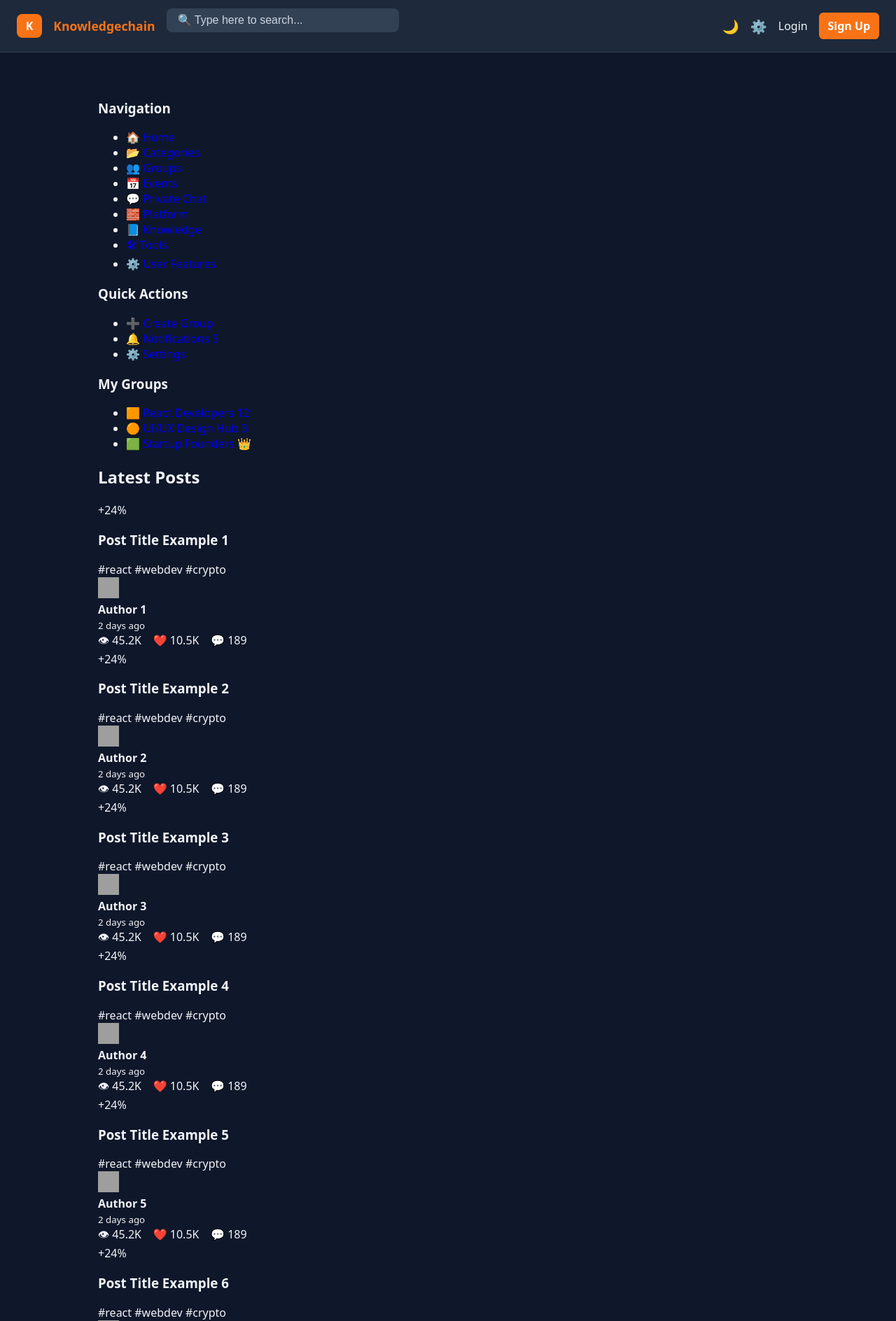
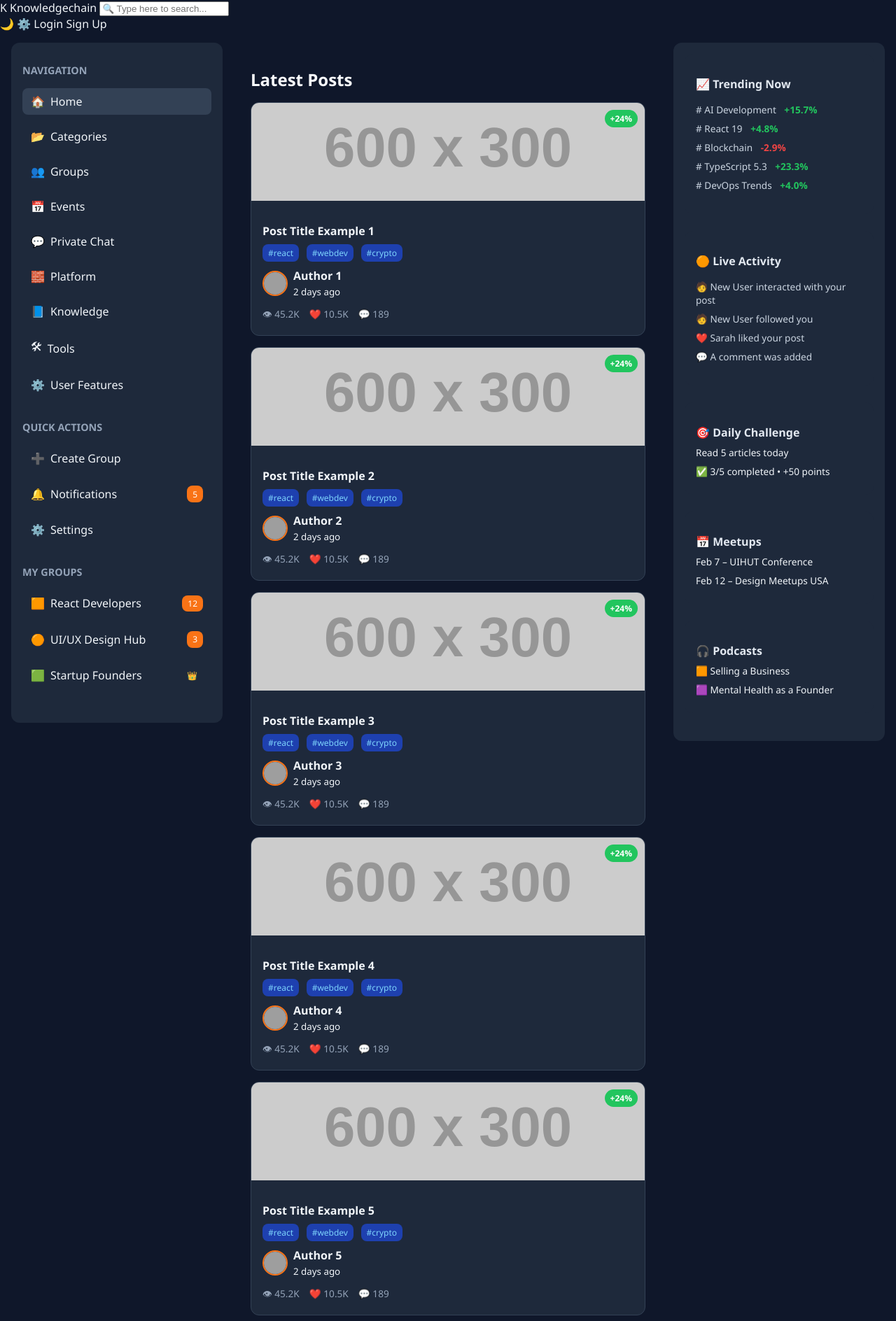
Before and after one commit to mejbah330/Forum, a PHP site: page /DynamicForum/ in a window 1280 px wide. Shown: the top 1888 px of the page at 70% size. Run offline with PHP 8.4, Linux system fonts and the light colour scheme; grey boxes labelled with a size stand in for pictures from a placeholder-image service; some libraries are stand-ins or nearby versions; grey boxes are pictures that could not be loaded.

Commit message:
Update Style.css

```diff
--- a/assets/css/Style.css
+++ b/assets/css/Style.css
@@ -1,121 +1,218 @@
-/* Tailwind-like custom utility CSS */
+/* ---- Base ---- */
 
 body {
   margin: 0;
-  font-family: system-ui, sans-serif;
+  font-family: 'Segoe UI', sans-serif;
   background: #0f172a;
   color: #f1f5f9;
+  display: flex;
+  flex-direction: column;
 }
 
 a {
   text-decoration: none;
-  transition: 0.2s ease;
+  color: inherit;
 }
 
-main {
-  max-width: 1000px;
-  margin: 2rem auto;
+h3 {
+  font-size: 1rem;
+  color: #e2e8f0;
+  margin-bottom: 0.5rem;
+}
+
+/* ---- Layout ---- */
+
+.layout {
+  display: flex;
+  padding: 0;
+  max-width: 1600px;
+  margin: 0 auto;
+  gap: 1.5rem;
   padding: 1rem;
 }
 
-/* --- NAVIGATION HEADER --- */
-
-.navbar {
+.sidebar-left, .sidebar-right {
+  width: 270px;
+  padding: 1rem;
   background: #1e293b;
-  padding: 0.75rem 1.5rem;
-  display: flex;
-  justify-content: space-between;
-  align-items: center;
-  border-bottom: 1px solid #334155;
+  border-radius: 0.75rem;
+  height: fit-content;
 }
 
-.navbar-left {
+.main-feed {
+  flex: 1;
+  padding: 1rem;
+}
+
+/* ---- Sidebar Nav ---- */
+
+.nav-section {
+  margin-bottom: 2rem;
+}
+
+.nav-section h3 {
+  font-size: 0.9rem;
+  color: #94a3b8;
+  margin-bottom: 0.5rem;
+  text-transform: uppercase;
+}
+
+.nav-section ul {
+  list-style: none;
+  padding: 0;
+}
+
+.nav-section li {
+  margin-bottom: 0.75rem;
+}
+
+.nav-section li a {
+  color: #f1f5f9;
+  padding: 0.5rem 0.75rem;
   display: flex;
   align-items: center;
+  gap: 0.5rem;
+  border-radius: 0.5rem;
+  font-weight: 500;
+}
+
+.nav-section li.active a,
+.nav-section li a:hover {
+  background: #334155;
+}
+
+.badge {
+  background: #f97316;
+  color: white;
+  font-size: 0.75rem;
+  border-radius: 0.5rem;
+  padding: 0.2rem 0.5rem;
+  margin-left: auto;
+}
+
+.badge.crown {
+  background: transparent;
+  color: gold;
+}
+
+/* ---- Main Feed ---- */
+
+.section-title {
+  font-size: 1.5rem;
+  font-weight: 700;
+  margin-bottom: 1rem;
+  color: #f8fafc;
+}
+
+.post-grid {
+  display: grid;
+  grid-template-columns: repeat(auto-fill, minmax(280px, 1fr));
   gap: 1rem;
 }
 
-.logo-box {
-  background: #f97316;
-  color: #fff;
-  font-weight: bold;
-  padding: 0.4rem 0.8rem;
-  border-radius: 0.5rem;
-  font-size: 1rem;
+.post-card {
+  background: #1e293b;
+  border: 1px solid #334155;
+  border-radius: 0.75rem;
+  overflow: hidden;
+  transition: transform 0.2s;
+  cursor: pointer;
 }
 
-.logo-text {
-  color: #f97316;
-  font-weight: 600;
-  font-size: 1.1rem;
+.post-card:hover {
+  transform: translateY(-3px);
 }
 
-.search-input {
-  background: #334155;
-  border: none;
-  border-radius: 0.5rem;
-  padding: 0.5rem 1rem;
-  color: #f1f5f9;
-  min-width: 300px;
+.post-image {
+  background: url('https://dummyimage.com/600x300/1e293b/64748b') center/cover;
+  height: 140px;
+  position: relative;
 }
 
-.search-input::placeholder {
+.growth-tag {
+  position: absolute;
+  top: 10px;
+  right: 10px;
+  background: #22c55e;
+  color: white;
+  font-size: 0.75rem;
+  padding: 0.25rem 0.5rem;
+  border-radius: 999px;
+  font-weight: bold;
+}
+
+.post-body {
+  padding: 1rem;
+}
+
+.post-title {
+  font-size: 1rem;
+  font-weight: 600;
+  color: #f1f5f9;
+  margin-bottom: 0.5rem;
+}
+
+.tags span {
+  font-size: 0.75rem;
+  color: #7dd3fc;
+  background: #1e40af;
+  padding: 0.25rem 0.5rem;
+  border-radius: 0.5rem;
+  margin-right: 0.4rem;
+}
+
+.author-row {
+  display: flex;
+  align-items: center;
+  gap: 0.5rem;
+  margin: 0.75rem 0;
+}
+
+.avatar {
+  width: 32px;
+  height: 32px;
+  border-radius: 999px;
+  border: 2px solid #f97316;
+}
+
+.post-stats {
+  font-size: 0.85rem;
+  color: #94a3b8;
+}
+
+/* ---- Widgets ---- */
+
+.widget {
+  background: #1e293b;
+  padding: 1rem;
+  border-radius: 0.75rem;
+  margin-bottom: 1.5rem;
+}
+
+.widget ul {
+  list-style: none;
+  padding: 0;
+}
+
+.widget li {
+  font-size: 0.85rem;
+  margin-bottom: 0.5rem;
   color: #cbd5e1;
 }
 
-.navbar-right {
-  display: flex;
-  align-items: center;
-  gap: 1rem;
+.widget p {
+  font-size: 0.85rem;
+  margin: 0.5rem 0;
 }
 
-.icon-btn {
-  color: #cbd5e1;
-  font-size: 1.2rem;
+.up {
+  color: #22c55e;
+  font-weight: bold;
+  margin-left: 0.5rem;
 }
 
-.nav-link {
-  color: #f1f5f9;
-  font-weight: 500;
+.down {
+  color: #ef4444;
+  font-weight: bold;
+  margin-left: 0.5rem;
 }
-
-.btn-orange {
-  background: #f97316;
-  color: white;
-  padding: 0.5rem 0.8rem;
-  border-radius: 0.4rem;
-  font-weight: 600;
-}
-
-/* --- GENERAL UI ELEMENTS --- */
-
-.card {
-  background: #1e293b;
-  border: 1px solid #334155;
-  border-radius: 0.75rem;
-  padding: 1.25rem;
-  box-shadow: 0 4px 6px rgba(0, 0, 0, 0.1);
-  margin-bottom: 1rem;
-}
-
-input, textarea {
-  width: 100%;
-  padding: 0.5rem;
-  background: #1e293b;
-  border: 1px solid #334155;
-  border-radius: 0.5rem;
-  color: #f1f5f9;
-  margin-bottom: 1rem;
-  font-size: 1rem;
-}
-
-input::placeholder, textarea::placeholder {
-  color: #94a3b8;
-}
-
-footer {
-  color: #94a3b8;
-  font-size: 0.9rem;
-  text-align: center;
-  padding: 2rem;
-}
```
